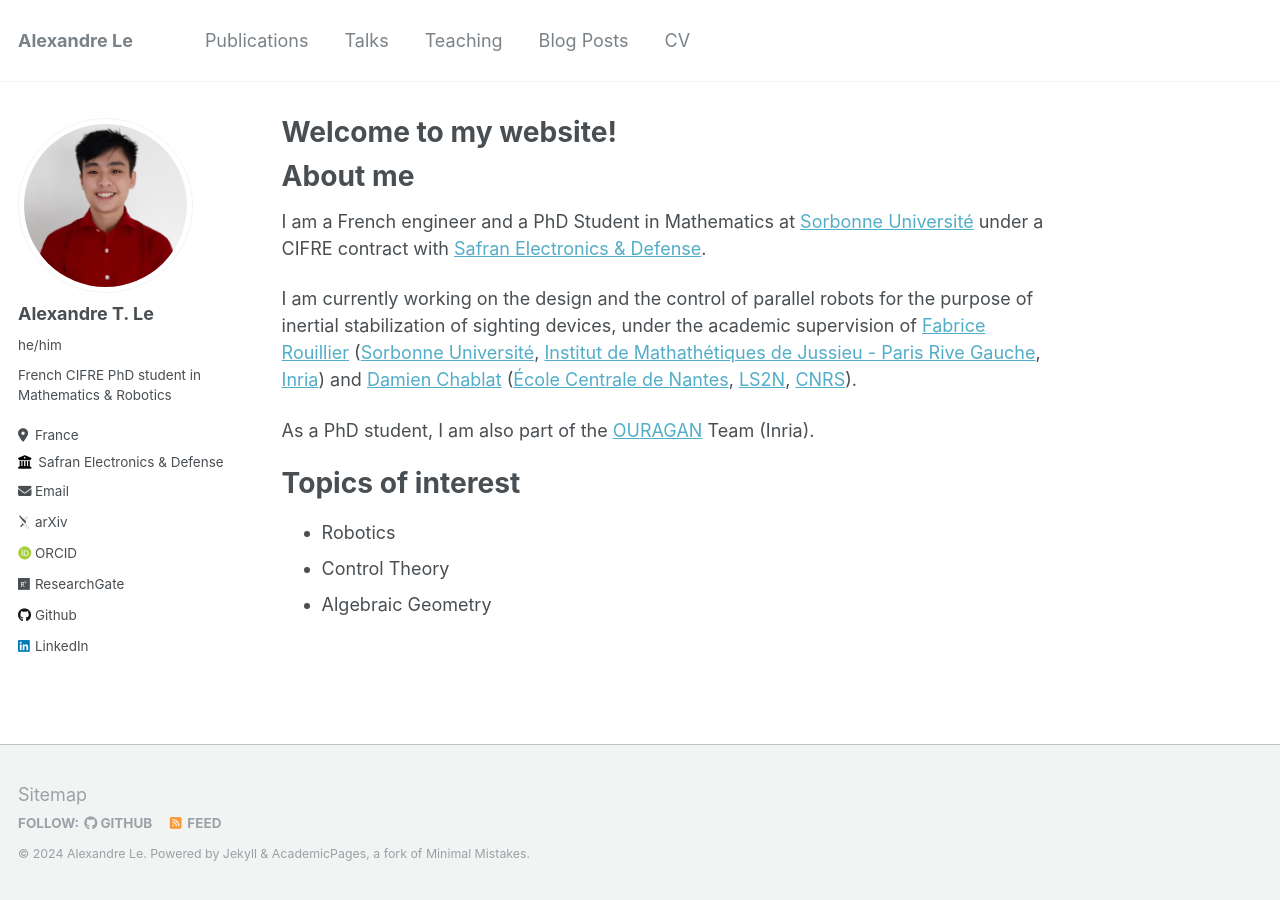
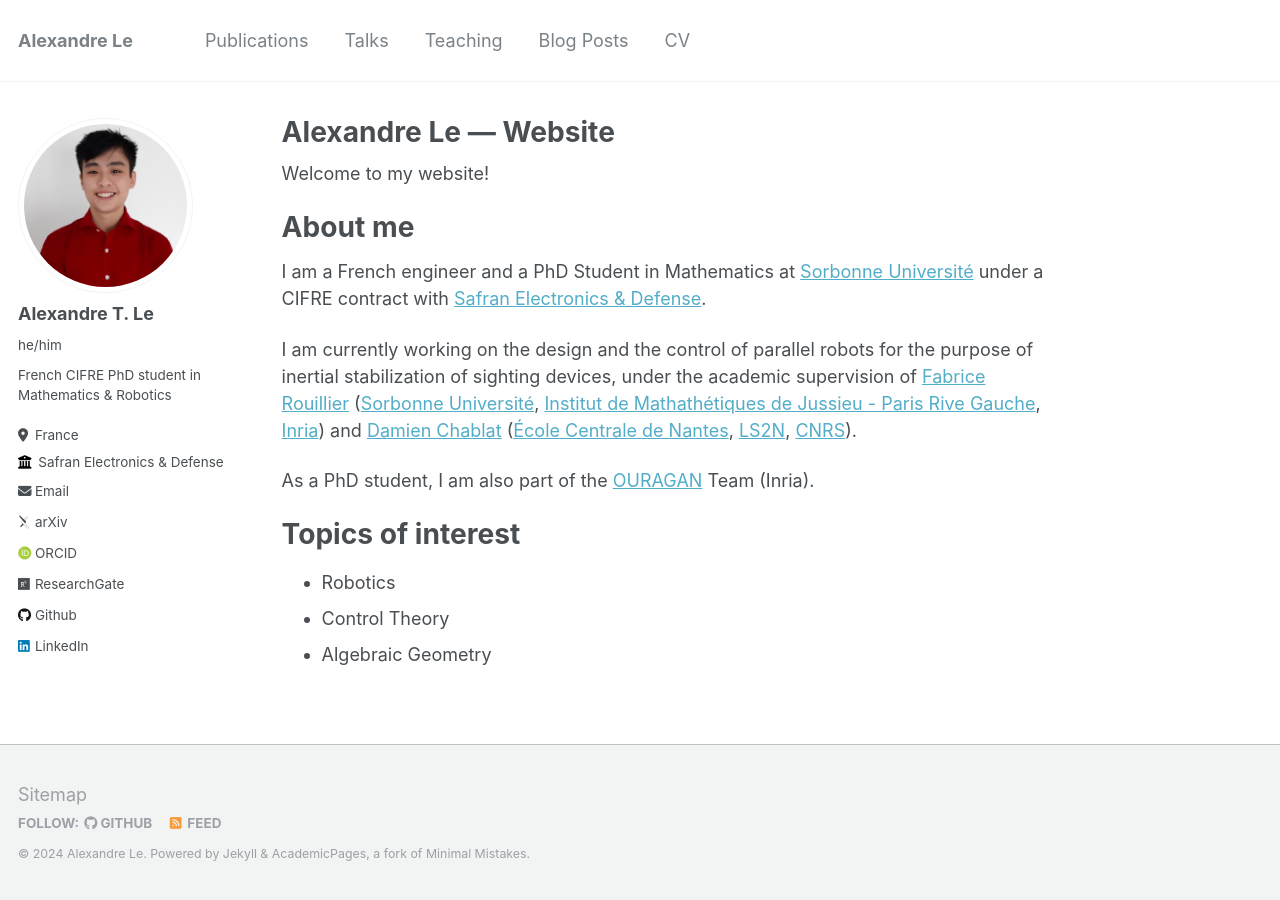
Before and after one commit to alexandre-tle/alexandre-tle.github.io, a Jekyll site: the page built from _pages/about.md, in a window 1280 px wide. Built offline with Jekyll 4.4.1, drawn with Linux system fonts in a browser that asks for light colours; some web fonts are replaced.

Commit message:
Update about.md

```diff
--- a/_pages/about.md
+++ b/_pages/about.md
@@ -1,11 +1,13 @@
 ---
 permalink: /
-title: "Welcome to my website!"
+title: "Alexandre Le — Website"
 author_profile: true
 redirect_from:
   - /about/
   - /about.html
 ---
+
+Welcome to my website!
 
 About me
 ======
```
